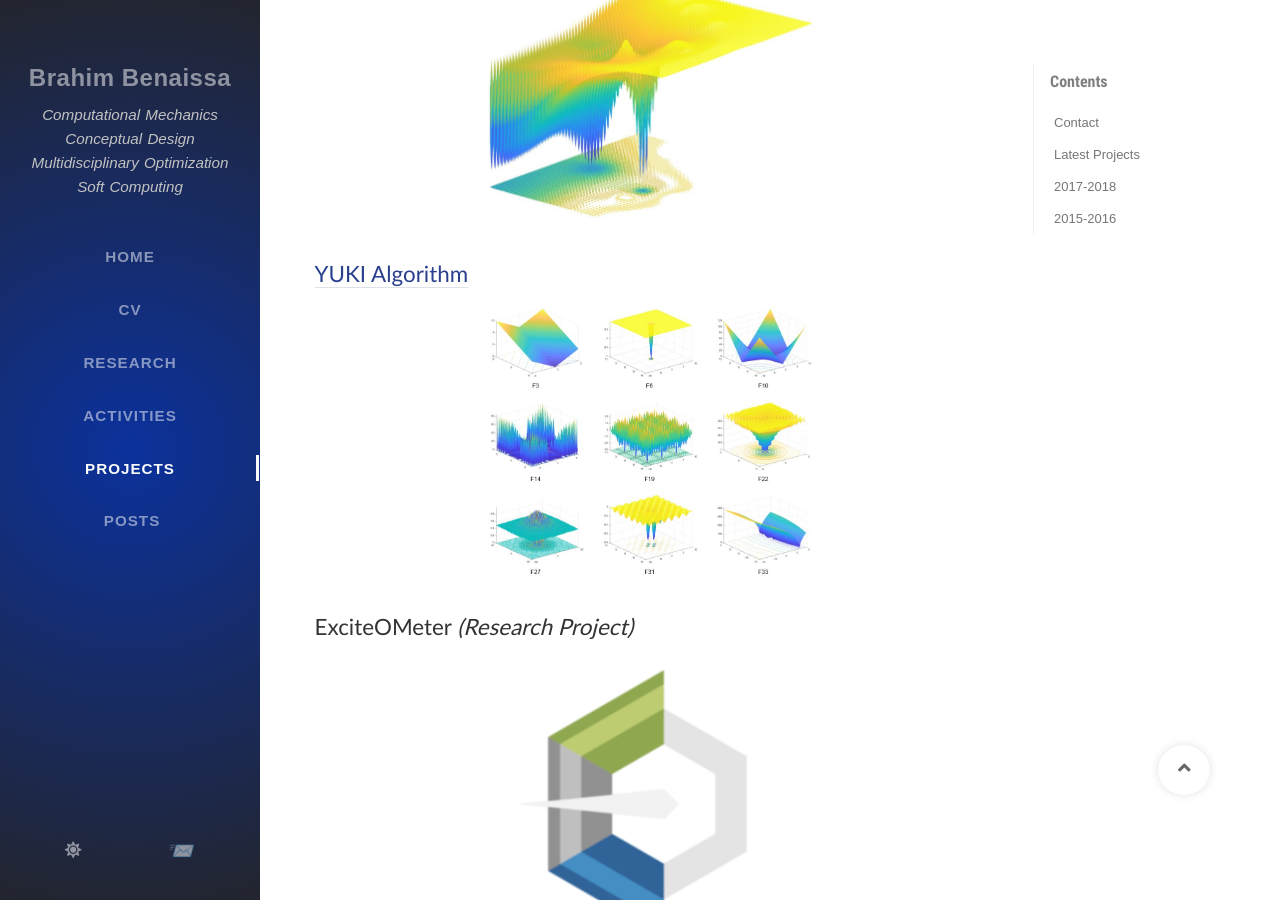
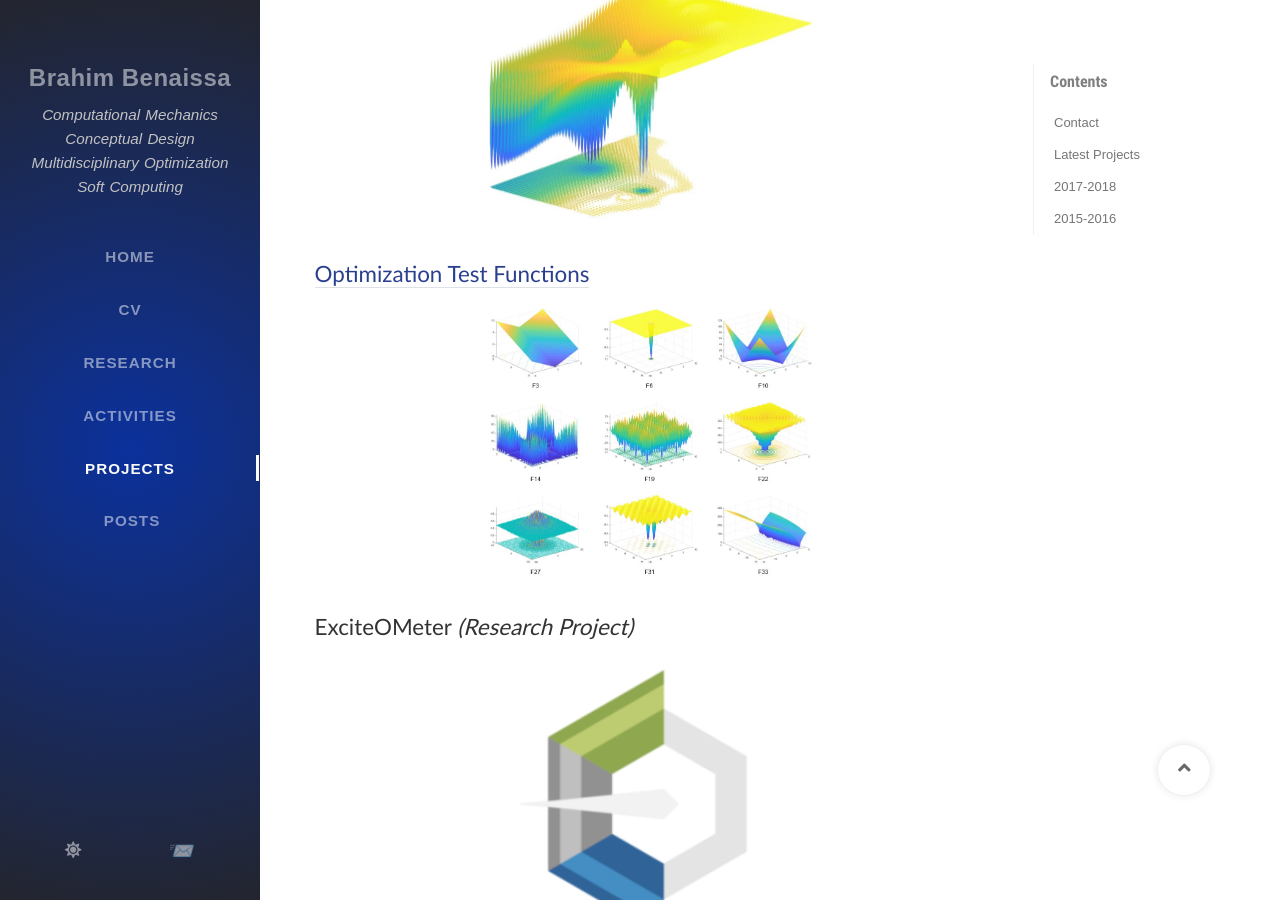
Before and after one commit to Brahim-Benaissa/Brahim-Benaissa.github.io, a Jekyll site: the page built from tabs/projects.md, in a window 1280 px wide and 900 px high, scrolled down 586 px. Built offline with Jekyll 4.4.1, drawn with Linux system fonts in a browser that asks for light colours; nearby versions of some CDN libraries; some web fonts are replaced; comment, search, counter and statistics services are not loaded.

Commit message:
Update projects.md

```diff
--- a/tabs/projects.md
+++ b/tabs/projects.md
@@ -31,11 +31,11 @@ I would love to help!
 </p>
 
 
-## <a href="{{site.baseurl}}/posts/OPTIMIZATION-TEST-FUNCTIONS"> YUKI Algorithm </a>
+## <a href="{{site.baseurl}}/posts/Optimization-Test-Functions"> Optimization Test Functions </a>
 
 <p align="center">
 
-    <a href="{{site.baseurl}}/posts/Yuki-Algorithm-01"><img src="{{site.baseurl}}/assets/files/Projects/OPTIMIZATION TEST FUNCTIONS/TestFunctions.jpg" width="50%"> </a>
+    <a href="{{site.baseurl}}/posts/Optimization-Test-Functions"><img src="{{site.baseurl}}/assets/files/Projects/OPTIMIZATION TEST FUNCTIONS/TestFunctions.jpg" width="50%"> </a>
 
 </p>
 
```
